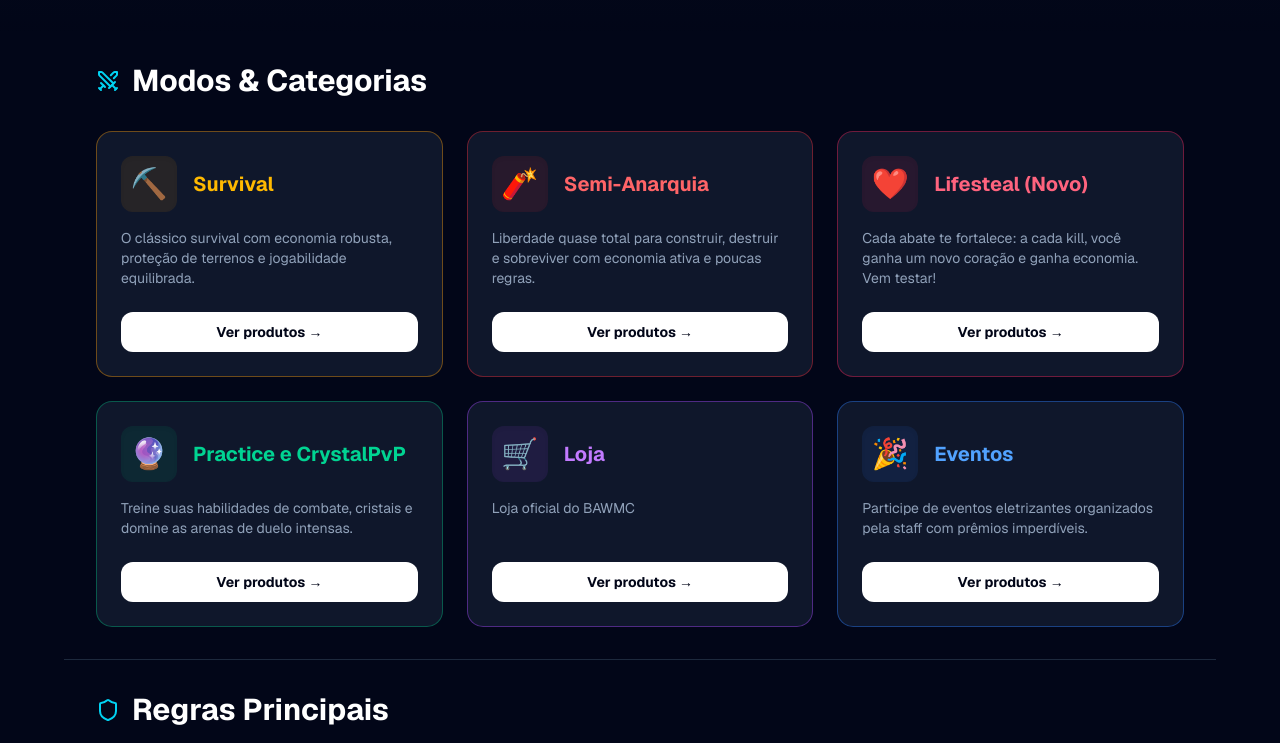
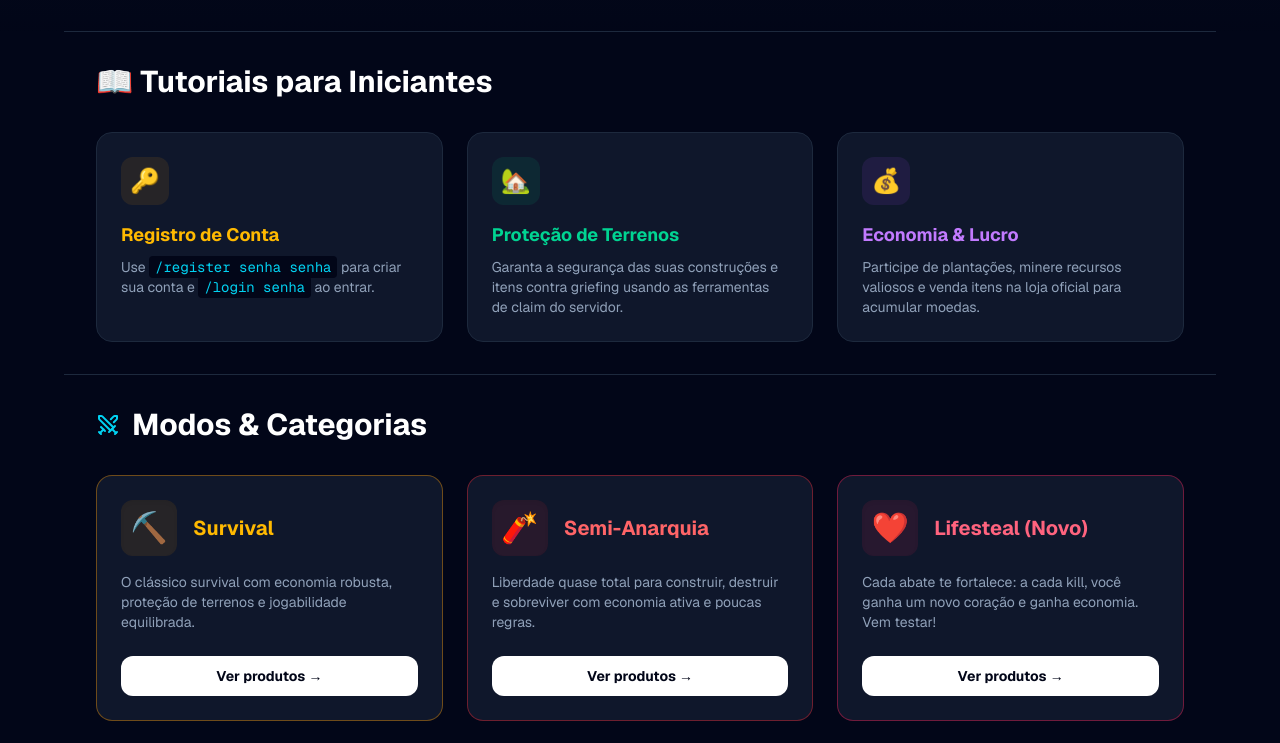
Before and after one commit to Bawmcnet/bawmc-website, a Next.js app: page / in a window 1280 px wide. Shown: the part 646-1389 px from the top of the page. Built offline with nearby package versions, Linux system fonts and the light colour scheme; no server answers.

Commit message:
Adiciona aba e secao de tutoriais no site

```diff
--- a/app/page.tsx
+++ b/app/page.tsx
@@ -94,6 +94,7 @@ export default function Home() {
           </div>
           <div className="flex items-center gap-6 text-sm font-semibold text-slate-300">
             <a href="#inicio" className="hover:text-cyan-400">Início</a>
+            <a href="#tutoriais" className="hover:text-cyan-400">Tutoriais</a>
             <a href="#modos" className="hover:text-cyan-400">Modos</a>
             <a href="#regras" className="hover:text-cyan-400">Regras</a>
             <a href={discordLink} target="_blank" className="hover:text-cyan-400">Discord</a>
@@ -167,7 +168,31 @@ export default function Home() {
         </div>
       </section>
 
-      <section id="modos" className="max-w-6xl mx-auto p-8 w-full">
+      {/* Tutoriais para Iniciantes */}
+      <section id="tutoriais" className="max-w-6xl mx-auto p-8 w-full border-t border-slate-800">
+        <h3 className="text-3xl font-bold mb-8 flex items-center gap-3">
+          📖 Tutoriais para Iniciantes
+        </h3>
+        <div className="grid grid-cols-1 md:grid-cols-3 gap-6">
+          <div className="bg-slate-900 border border-slate-800 p-6 rounded-2xl">
+            <div className="w-12 h-12 bg-amber-500/10 rounded-xl flex items-center justify-center text-2xl mb-4">🔑</div>
+            <h4 className="text-lg font-bold text-amber-400 mb-2">Registro de Conta</h4>
+            <p className="text-slate-400 text-sm">Use <code className="bg-slate-950 px-1.5 py-0.5 rounded text-cyan-400">/register senha senha</code> para criar sua conta e <code className="bg-slate-950 px-1.5 py-0.5 rounded text-cyan-400">/login senha</code> ao entrar.</p>
+          </div>
+          <div className="bg-slate-900 border border-slate-800 p-6 rounded-2xl">
+            <div className="w-12 h-12 bg-emerald-500/10 rounded-xl flex items-center justify-center text-2xl mb-4">🏡</div>
+            <h4 className="text-lg font-bold text-emerald-400 mb-2">Proteção de Terrenos</h4>
+            <p className="text-slate-400 text-sm">Garanta a segurança das suas construções e itens contra griefing usando as ferramentas de claim do servidor.</p>
+          </div>
+          <div className="bg-slate-900 border border-slate-800 p-6 rounded-2xl">
+            <div className="w-12 h-12 bg-purple-500/10 rounded-xl flex items-center justify-center text-2xl mb-4">💰</div>
+            <h4 className="text-lg font-bold text-purple-400 mb-2">Economia & Lucro</h4>
+            <p className="text-slate-400 text-sm">Participe de plantações, minere recursos valiosos e venda itens na loja oficial para acumular moedas.</p>
+          </div>
+        </div>
+      </section>
+
+      <section id="modos" className="max-w-6xl mx-auto p-8 w-full border-t border-slate-800">
         <h3 className="text-3xl font-bold mb-8 flex items-center gap-3">
           <Swords className="text-cyan-400" /> Modos & Categorias
         </h3>
```
